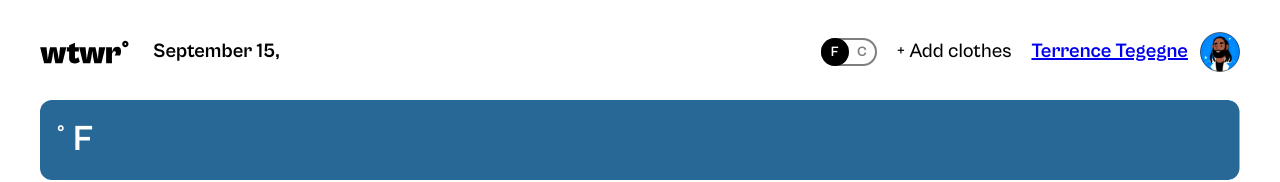
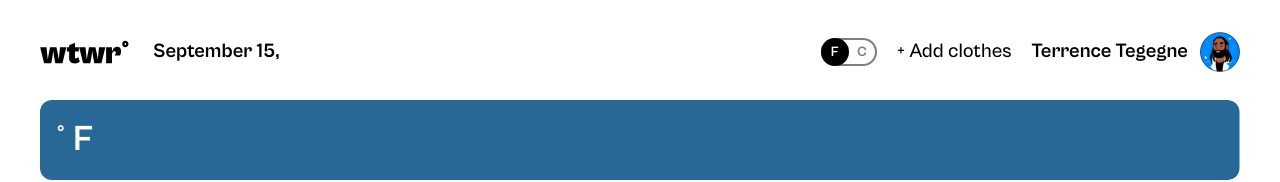
Before and after one commit to Evan-Boodoosingh/se_project_react, a React (Vite) app: page / in a window 1280 px wide. Shown: the top 182 px of the page. Built offline with nearby package versions, Linux system fonts and the light colour scheme; no server answers.

Commit message:
fix: adjust header link styles for better alignment and visibility

```diff
--- a/src/components/Header/Header.css
+++ b/src/components/Header/Header.css
@@ -56,6 +56,7 @@ line-height: 100%;
 
 .header__link {
   display: flex;
-  align-items: center;
 
+ text-decoration: none;
+ color: black;
 }
```
